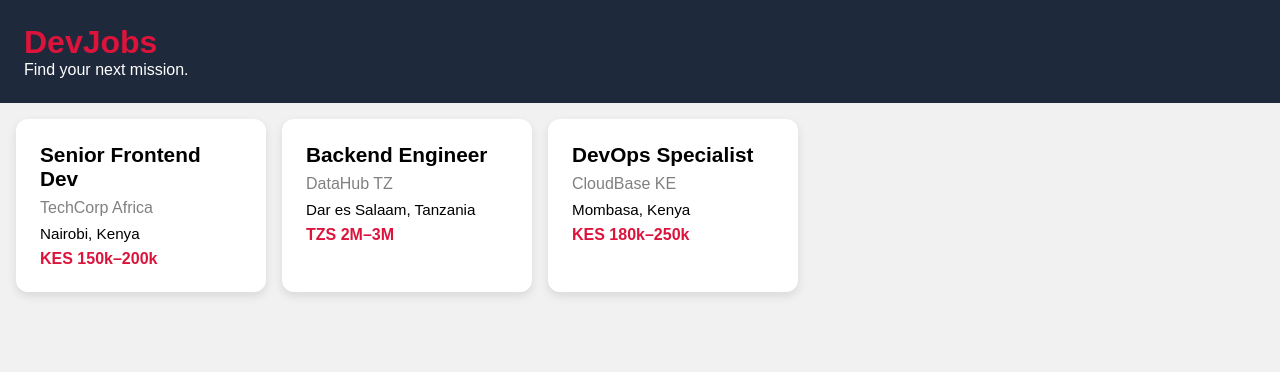
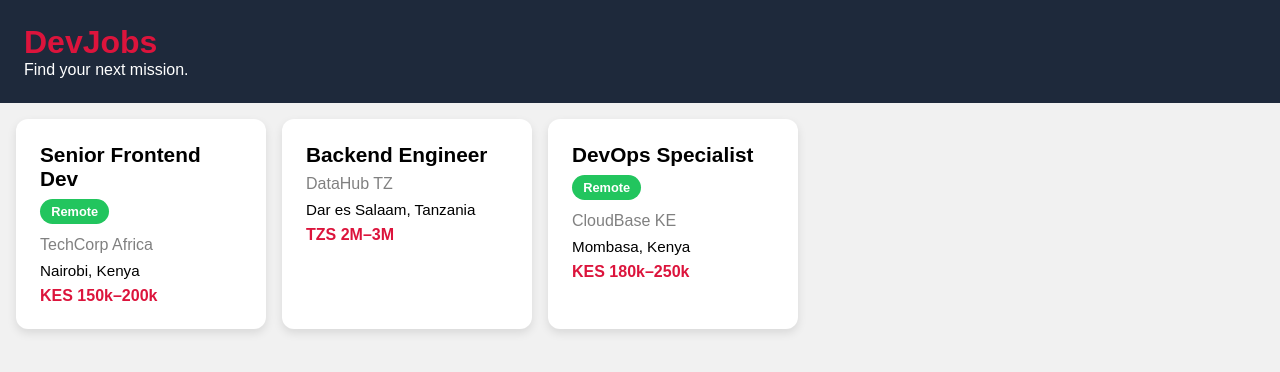
Before and after one commit to Fadboy31/devjobs, a React (Vite) app: page / in a window 1280 px wide. Shown: the top 372 px of the page. Built offline with nearby package versions, Linux system fonts and the light colour scheme.

Commit message:
feat: add conditional remote badge rendering

```diff
--- a/src/components/JobCard.module.css
+++ b/src/components/JobCard.module.css
@@ -32,3 +32,14 @@
   font-weight: bold;
   color: crimson;
 }
+
+.remoteBadge {
+  display: inline-block;
+  background-color: #22c55e;
+  color: white;
+  padding: 0.3rem 0.7rem;
+  border-radius: 999px;
+  font-size: 0.8rem;
+  margin-bottom: 0.8rem;
+  font-weight: bold;
+}
--- a/src/components/JobCard.tsx
+++ b/src/components/JobCard.tsx
@@ -16,7 +16,11 @@ interface JobCardProps {
 export default function JobCard({ job }: JobCardProps) {
   return (
     <div className={styles.card}>
-      <h2 className={styles.title}>{job.title}</h2>
+     <h2 className={styles.title}>{job.title}</h2>
+
+{job.isRemote && (
+  <span className={styles.remoteBadge}>Remote</span>
+)}
 
       <p className={styles.company}>{job.company}</p>
 
```
